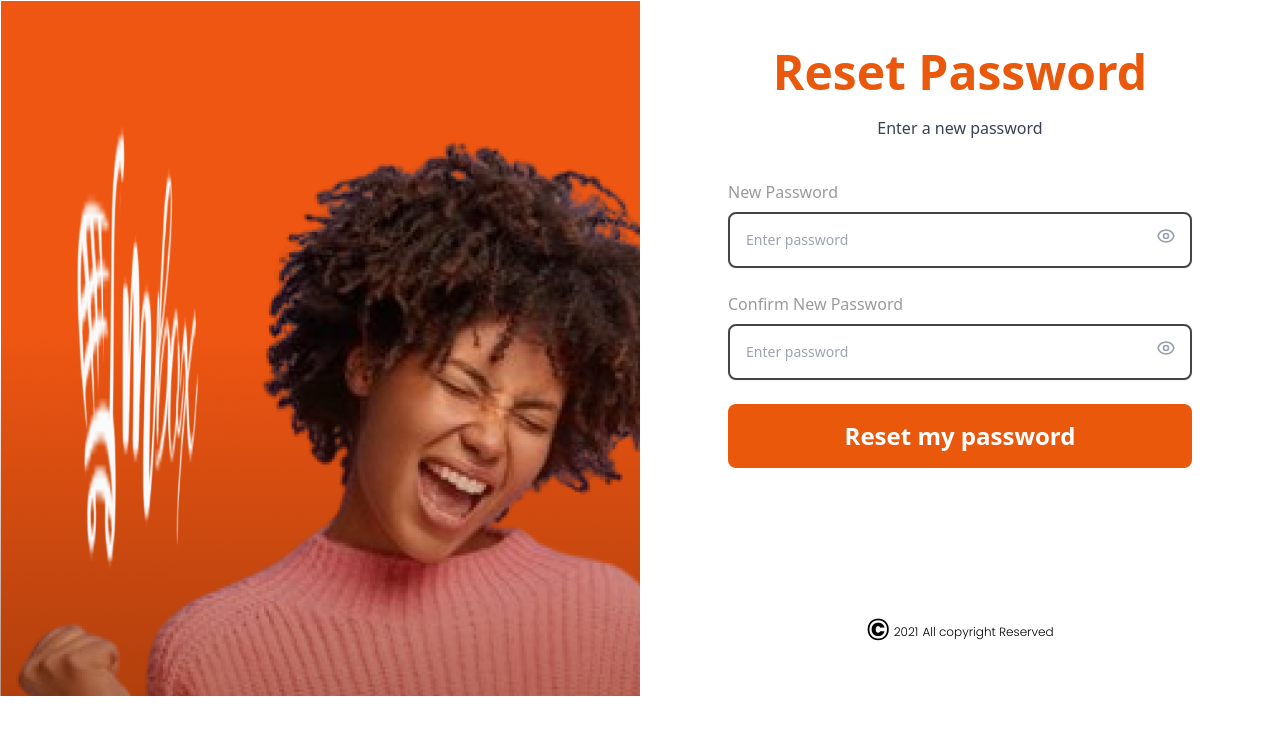
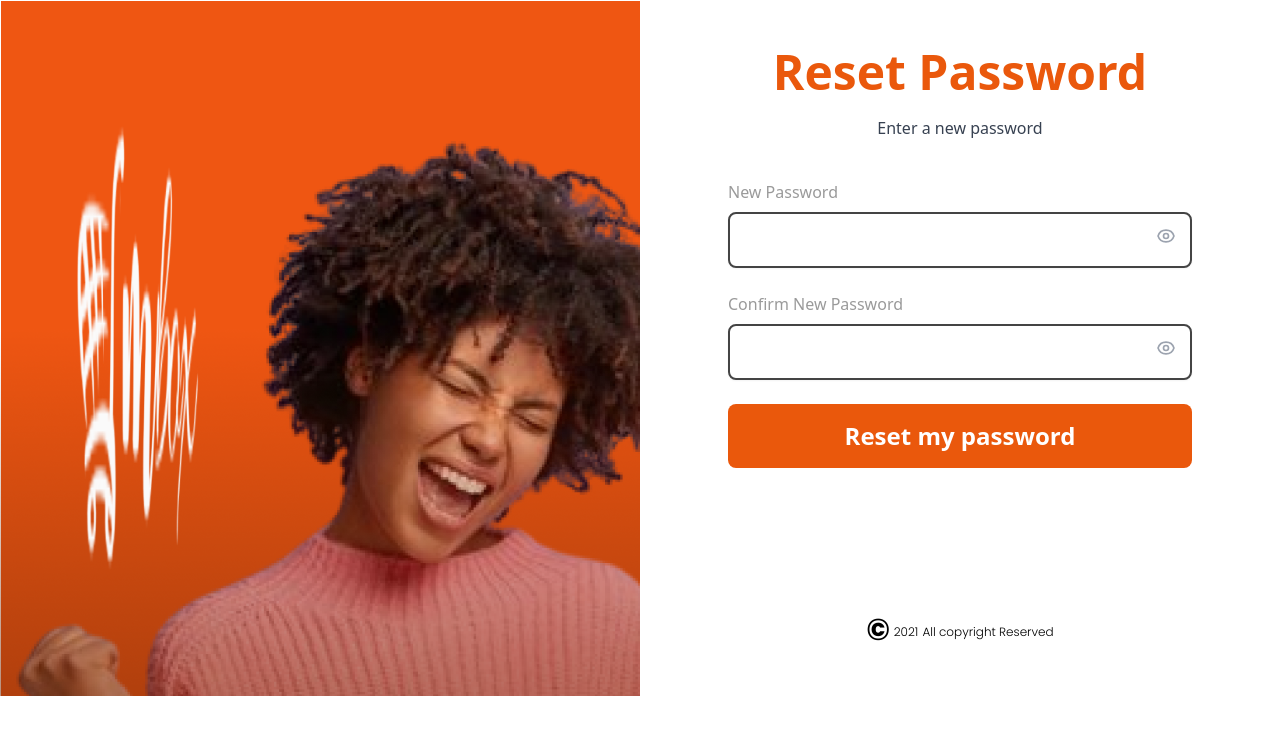
Before and after one commit to mbox-project/mbox-user, a React (Create React App) app: page /auth/reset-password in a window 1280 px wide. Shown: the top 734 px of the page. Built offline with nearby package versions, Linux system fonts and the light colour scheme.

Commit message:
committing changes made in MBOX-2D

```diff
--- a/src/pages/Auth/ResetPassword/index.js
+++ b/src/pages/Auth/ResetPassword/index.js
@@ -36,7 +36,6 @@ function ResetPassword() {
                 <input
                   type="password"
                   className="w-full p-4 pr-12 text-base lg:text-sm mt-2 border-[#444444] border-2 rounded-lg shadow-sm"
-                  placeholder="Enter password"
                 />
                 <span className="absolute inset-y-0 inline-flex items-center right-4">
                   <svg
@@ -74,7 +73,6 @@ function ResetPassword() {
                 <input
                   type="password"
                   className="w-full p-4 pr-12 text-base lg:text-sm mt-2 border-[#444444] border-2 rounded-lg shadow-sm"
-                  placeholder="Enter password"
                 />
 
                 <span className="absolute inset-y-0 inline-flex items-center right-4">
```
